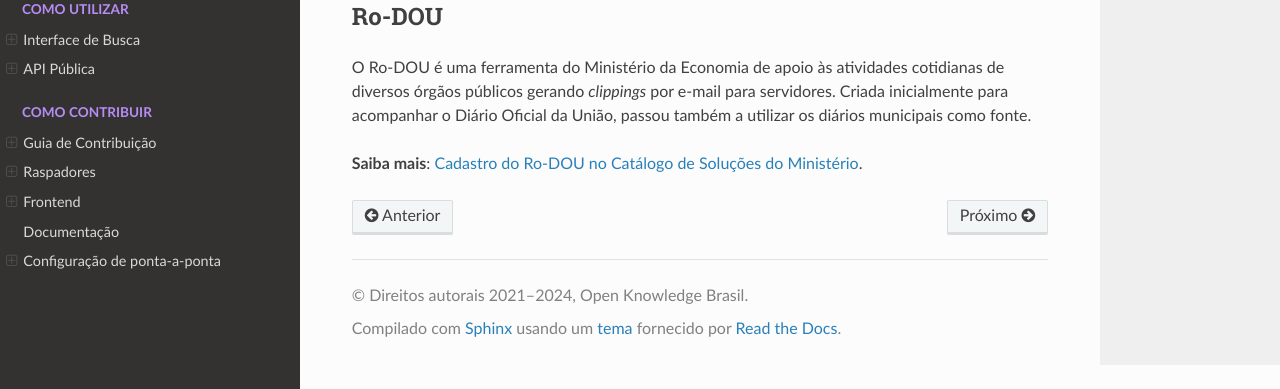
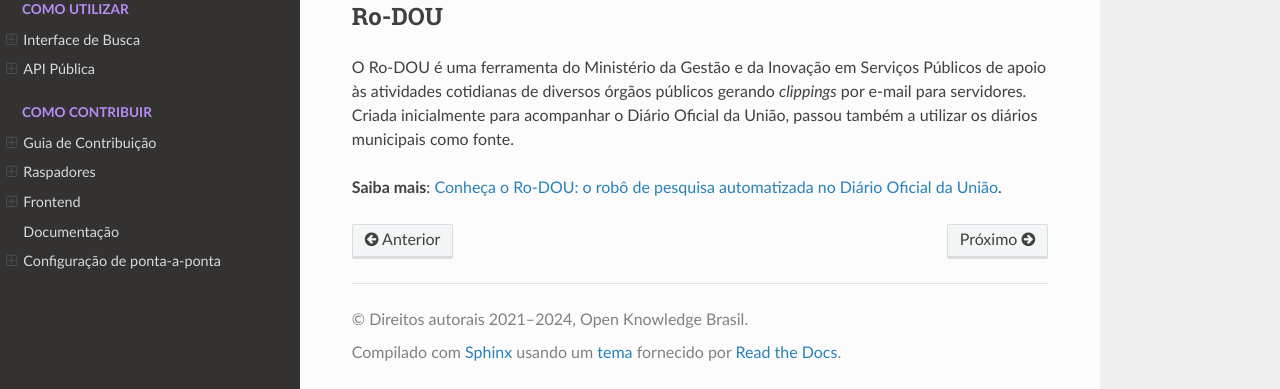
Before and after one commit to okfn-brasil/querido-diario-comunidade, a Sphinx documentation site: the page built from docs/pt_BR/source/entendendo/projetos-relacionados.rst, in a window 1280 px wide and 900 px high, scrolled down 1649 px, cut to the strip 511-900 px from the top of the window. Built offline with Sphinx 7.4.7 and the Read the Docs theme 3.1.0, drawn with Linux system fonts in a browser that asks for light colours.

Commit message:
Atualiza informações sobre o ro-DOU

```diff
--- a/docs/en/source/understanding/related-projects.rst
+++ b/docs/en/source/understanding/related-projects.rst
@@ -40,13 +40,13 @@
 Ro-DOU
 *************
 
-Ro-DOU is a tool of the Brazilian Ministry of Economy that supports the daily activities of various public agencies by generating email *clippings* for public servants. Initially create to monitor the Union Official Gazette, it has also begun using municipalities gazettes as a data source.
+Ro-DOU is a tool of the Brazilian Ministry of Management and Innovation in Public Services that supports the daily activities of various public agencies by generating email *clippings* for public servants. Initially create to monitor the Union Official Gazette, it has also begun using municipalities gazettes as a data source.
 
-**Learn more**: `Ro-DOU Registration in the Ministry's Solutions Catalog (in PT-BR)`_.
+**Learn more**: `Meet Ro-DOU\: the automated research robot for Union Official Gazette (in PT-BR)`_.
 
 .. REFERÊNCIAS
 .. _Querido Diário\: Technologies in Education: https://queridodiario.ok.org.br/educacao
 .. _Diários do Clima: https://diariosdoclima.org.br/
 .. _LegislaTech: https://legisla.tech/
 .. _Exoonero: https://exoonero.org/
-.. _Ro-DOU Registration in the Ministry's Solutions Catalog (in PT-BR): https://www.gov.br/economia/pt-br/acesso-a-informacao/acoes-e-programas/transformagov/catalogodesolucoes/ro-dou
+.. _Meet Ro-DOU\: the automated research robot for Union Official Gazette (in PT-BR): https://www.gov.br/gestao/pt-br/assuntos/ro-dou/noticias/conheca-o-ro-dou-o-robo-de-pesquisa-automatizada-no-diario-oficial-da-uniao
--- a/docs/pt_BR/source/entendendo/projetos-relacionados.rst
+++ b/docs/pt_BR/source/entendendo/projetos-relacionados.rst
@@ -54,12 +54,12 @@
 Ro-DOU
 ************
 
-O Ro-DOU é uma ferramenta do Ministério da Economia de apoio às atividades cotidianas
-de diversos órgãos públicos gerando *clippings* por e-mail para servidores. Criada
-inicialmente para acompanhar o Diário Oficial da União, passou também a utilizar
-os diários municipais como fonte.
+O Ro-DOU é uma ferramenta do Ministério da Gestão e da Inovação em Serviços Públicos
+de apoio às atividades cotidianas de diversos órgãos públicos gerando *clippings*
+por e-mail para servidores. Criada inicialmente para acompanhar o Diário Oficial
+da União, passou também a utilizar os diários municipais como fonte.
 
-**Saiba mais**: `Cadastro do Ro-DOU no Catálogo de Soluções do Ministério`_.
+**Saiba mais**: `Conheça o Ro-DOU\: o robô de pesquisa automatizada no Diário Oficial da União`_.
 
 
 .. REFERÊNCIAS
@@ -67,4 +67,4 @@
 .. _Diários do Clima: https://diariodoclima.org.br/
 .. _LegislaTech: https://legisla.tech/
 .. _Exoonero: https://exoonero.org/
-.. _Cadastro do Ro-DOU no Catálogo de Soluções do Ministério: https://www.gov.br/economia/pt-br/acesso-a-informacao/acoes-e-programas/transformagov/catalogodesolucoes/ro-dou
+.. _Conheça o Ro-DOU\: o robô de pesquisa automatizada no Diário Oficial da União: https://www.gov.br/gestao/pt-br/assuntos/ro-dou/noticias/conheca-o-ro-dou-o-robo-de-pesquisa-automatizada-no-diario-oficial-da-uniao
```
